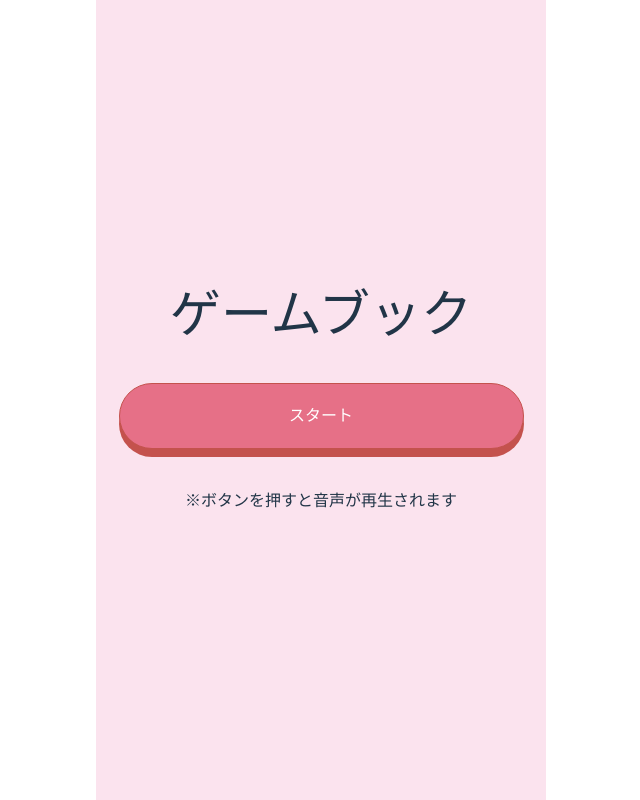
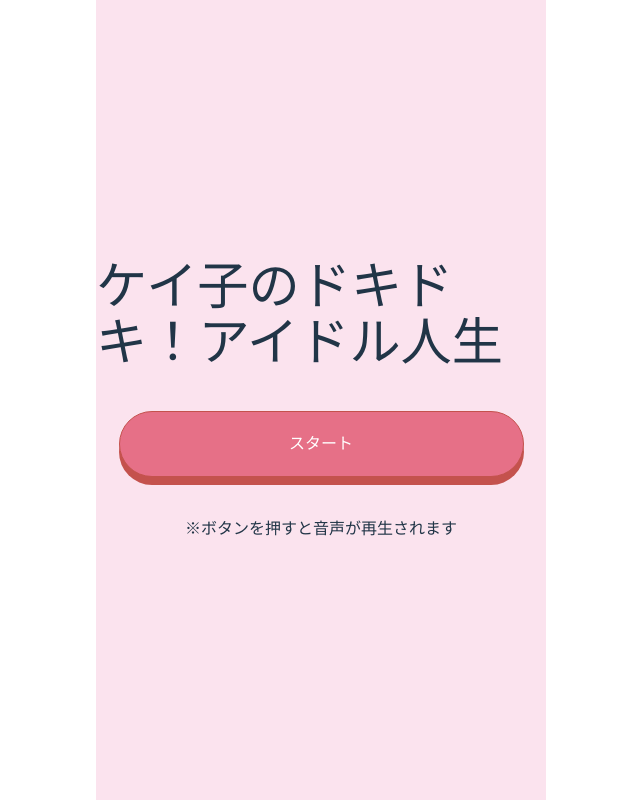
Before and after one commit to bosatsupeople/react-gamebook, a React (Vite) app: page / in a window 1280 px wide. Shown: the whole page, without its empty margins (319-959 px from the left). Built offline with nearby package versions, Linux system fonts and the light colour scheme.

Commit message:
rename: game title changed to "ケイ子のドキドキ！アイドル人生"

```diff
--- a/src/App.jsx
+++ b/src/App.jsx
@@ -81,7 +81,7 @@ function App() {
   if (!started) {
     return (
       <div className='start-screen'>
-        <h1>ゲームブック</h1>
+        <h1>ケイ子のドキドキ！アイドル人生</h1>
         <button className='button-comn button-comn-start' onClick={startGame}>スタート</button>
         <p>※ボタンを押すと音声が再生されます</p>
       </div>
```
